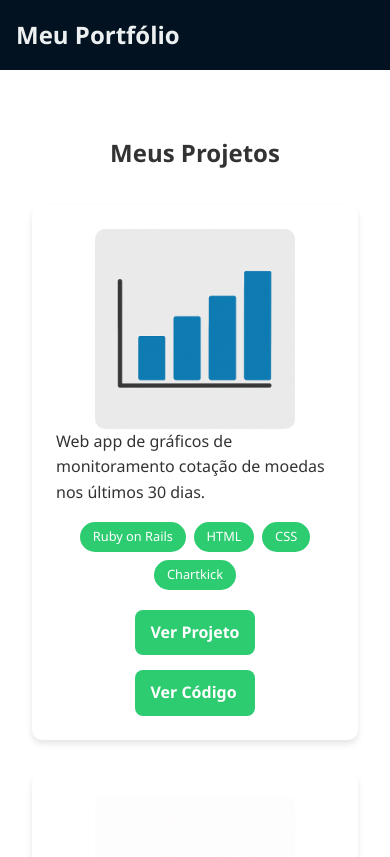
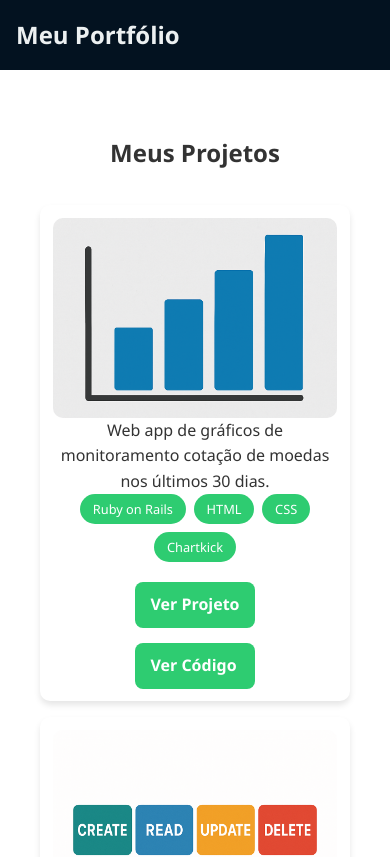
Before and after one commit to Flavio-LP/portifolio, a React (Vite) app: page /portifolio/projects in a window 390 px wide. Shown: the top 857 px of the page. Built offline with nearby package versions, Linux system fonts and the light colour scheme.

Commit message:
Ajustado css da página

```diff
--- a/src/index.css
+++ b/src/index.css
@@ -67,128 +67,6 @@ body {
   margin: 0 auto;
 }
 
-/* Home Page */
-.hero-section {
-  text-align: center;
-  padding: 4rem 0;
-  background-color: var(--light-color);
-  border-radius: 10px;
-  margin-bottom: 2rem;
-}
-
-.cta-buttons {
-  margin-top: 2rem;
-  display: flex;
-  gap: 1rem;
-  justify-content: center;
-}
-
-.btn {
-  padding: 0.8rem 1.5rem;
-  border: none;
-  border-radius: 5px;
-  cursor: pointer;
-  text-decoration: none;
-  transition: transform 0.3s ease;
-}
-
-.btn-primary {
-  background-color: var(--primary-color);
-  color: white;
-}
-
-.btn-secondary {
-  background-color: var(--dark-color);
-  color: white;
-}
-
-.btn:hover {
-  transform: translateY(-2px);
-}
-
-.contact-button {
-  display: flex;
-  align-items: center;
-  gap: 10px;
-  text-decoration: none;
-  padding: 10px 15px;
-  border-radius: 8px;
-  font-size: 16px;
-  font-weight: bold;
-  color: #fff;
-  transition: background-color 0.3s ease;
-}
-
-.link {
-  background-color: #2ecc71;
-}
-
-.link:hover {
-  background-color: #2ecc71;
-}
-
-
-
-
-/* Projects Page */
-.projects-container {
-  display: flex;
-  flex-direction: column;
-  align-items: center;
-  padding: 2rem 0;
-}
-
-.projects-grid {
-  display: flex;
-  flex-direction: column;
-  align-items: center;
-  grid-template-columns: repeat(auto-fill, minmax(300px, 1fr));
-  gap: 2rem;
-  margin-top: 2rem;
-}
-
-.project-card {
-  display: flex;
-  flex-direction: column;
-  background: white;
-  border-radius: 10px;
-  width: 100%;
-  justify-content: center;
-  align-items: center;
-  padding: 1.5rem;
-  box-shadow: 0 4px 6px rgba(0, 0, 0, 0.1);
-  transition: transform 0.3s ease;
-}
-
-.project-card:hover {
-  transform: translateY(-5px);
-}
-
-.tech-stack {
-  margin-top: 1rem;
-  display: flex;
-  justify-content: center;
-  flex-wrap: wrap;
-  gap: 0.5rem;
-}
-
-.tech-tag {
-  background-color: var(--primary-color);
-  color: white;
-  padding: 0.3rem 0.8rem;
-  border-radius: 20px;
-  font-size: 0.8rem;
-}
-
-.project-card img {
-  width: auto; /* A largura será sempre 100% do contêiner pai */
-  height: auto; /* A altura será ajustada automaticamente para manter a proporção */
-  max-height: 200px; /* Define uma altura máxima para evitar imagens muito grandes */
-  object-fit: cover; /* Garante que a imagem seja cortada proporcionalmente para preencher o espaço */
-  border-radius: 10px; /* Adiciona bordas arredondadas */
-}
-
-/* Footer */
 
 
 /* Responsividade */
--- a/src/pages/Contact.tsx
+++ b/src/pages/Contact/Contact.tsx
@@ -1,4 +1,4 @@
-import './css/index.css';
+import './index.css';
 
 function Contact() {
   return (
--- a/src/pages/css/index.css
+++ b/src/pages/Contact/index.css
@@ -68,8 +68,6 @@
   background-color: #2ecc71;
 }
 
-/*--primary-color: #2ecc71;
---secondary-color: #27ae60;*/
 
 
 /* Ícones */
--- a/src/pages/Home/index.css
+++ b/src/pages/Home/index.css
@@ -1,3 +1,63 @@
+
+.hero-section {
+  text-align: center;
+  padding: 4rem 0;
+  background-color: var(--light-color);
+  border-radius: 10px;
+  margin-bottom: 2rem;
+}
+
+.cta-buttons {
+  margin-top: 2rem;
+  display: flex;
+  gap: 1rem;
+  justify-content: center;
+}
+
+.btn {
+  padding: 0.8rem 1.5rem;
+  border: none;
+  border-radius: 5px;
+  cursor: pointer;
+  text-decoration: none;
+  transition: transform 0.3s ease;
+}
+
+.btn-primary {
+  background-color: var(--primary-color);
+  color: white;
+}
+
+.btn-secondary {
+  background-color: var(--dark-color);
+  color: white;
+}
+
+.btn:hover {
+  transform: translateY(-2px);
+}
+
+.contact-button {
+  display: flex;
+  align-items: center;
+  gap: 10px;
+  text-decoration: none;
+  padding: 10px 15px;
+  border-radius: 8px;
+  font-size: 16px;
+  font-weight: bold;
+  color: #fff;
+  transition: background-color 0.3s ease;
+}
+
+.link {
+  background-color: #2ecc71;
+}
+
+.link:hover {
+  background-color: #2ecc71;
+}
+
 .about-section {
   display: flex;
   flex-direction: column;
--- a/src/pages/Projects.tsx
+++ b/src/pages/Projects/Projects.tsx
@@ -1,5 +1,6 @@
 import { FC } from 'react';
-import ProjectCard from '../components/ProjectCard';
+import ProjectCard from '../../components/ProjectCard/ProjectCard';
+import './index.css'
 
 
 interface Project {
--- /dev/null
+++ b/src/pages/Projects/index.css
@@ -0,0 +1,101 @@
+/* Projects Page */
+.projects-container {
+  display: flex;
+  flex-direction: column;
+  align-items: center;
+  padding: 2rem 0;
+  width: 100%; /* Garante que o container ocupe toda a largura disponível */
+  overflow-x: hidden; /* Evita que o conteúdo ultrapasse a largura da tela */
+}
+
+.projects-grid {
+  display: grid;
+  grid-template-columns: repeat(auto-fit, minmax(250px, 1fr)); /* Responsivo */
+  gap: 1.5rem; /* Espaçamento entre os cards */
+  margin-top: 2rem;
+  width: 100%; /* Garante que o grid ocupe toda a largura disponível */
+  max-width: 1200px; /* Limita a largura máxima do grid */
+  padding: 0 1rem; /* Adiciona espaçamento interno para evitar que o grid encoste nas bordas */
+  box-sizing: border-box; /* Inclui o padding no cálculo da largura */
+}
+
+.project-card {
+  display: flex;
+  flex-direction: column; /* Organiza os elementos verticalmente */
+  justify-content: flex-start; /* Garante que os elementos com `margin-top: auto` fiquem no final */
+  background: white;
+  border-radius: 10px;
+  align-items: center;
+  padding: 1.5rem;
+  box-shadow: 0 4px 6px rgba(0, 0, 0, 0.1);
+  transition: transform 0.3s ease;
+  height: 100%; /* Garante que o card ocupe toda a altura disponível */
+}
+
+.project-card img {
+  width: 100%; /* A largura será sempre 100% do contêiner pai */
+  height: auto; /* A altura será ajustada automaticamente para manter a proporção */
+  max-height: 200px; /* Define uma altura máxima para evitar imagens muito grandes */
+  object-fit: cover; /* Garante que a imagem seja cortada proporcionalmente para preencher o espaço */
+  border-radius: 10px; /* Adiciona bordas arredondadas */
+}
+
+.project-card h3,
+.project-card p,
+.tech-stack {
+  margin-top: auto; /* Empurra esses elementos para o final da div */
+  text-align: center; /* Centraliza o texto */
+}
+
+.project-card:hover {
+  transform: translateY(-5px);
+}
+
+.tech-stack {
+  display: flex;
+  justify-content: center;
+  flex-wrap: wrap;
+  gap: 0.5rem;
+}
+
+.tech-tag {
+  background-color: var(--primary-color);
+  color: white;
+  padding: 0.3rem 0.8rem;
+  border-radius: 20px;
+  font-size: 0.8rem;
+}
+
+/* Ajustes para telas menores */
+@media (max-width: 1024px) {
+  .projects-grid {
+    grid-template-columns: repeat(auto-fit, minmax(220px, 1fr)); /* Ajusta o tamanho mínimo dos cards */
+    gap: 1.2rem; /* Reduz o espaçamento entre os cards */
+  }
+
+  .project-card {
+    padding: 1.2rem; /* Reduz o padding dos cards */
+  }
+}
+
+@media (max-width: 768px) {
+  .projects-grid {
+    grid-template-columns: repeat(auto-fit, minmax(200px, 1fr)); /* Ajusta o tamanho mínimo dos cards */
+    gap: 1rem; /* Reduz o espaçamento entre os cards */
+  }
+
+  .project-card {
+    padding: 1rem; /* Reduz o padding dos cards */
+  }
+}
+
+@media (max-width: 480px) {
+  .projects-grid {
+    grid-template-columns: 1fr; /* Exibe os cards em uma única coluna */
+    padding: 0 0.5rem; /* Adiciona espaçamento interno para telas muito pequenas */
+  }
+
+  .project-card {
+    padding: 0.8rem; /* Reduz ainda mais o padding dos cards */
+  }
+}
```
Also changed, not shown: src/App.tsx (+4 -4 lines), src/components/Header/Header.tsx (renamed from src/components/Header.tsx), src/components/ProjectCard/ProjectCard.tsx (renamed from src/components/ProjectCard.tsx).
